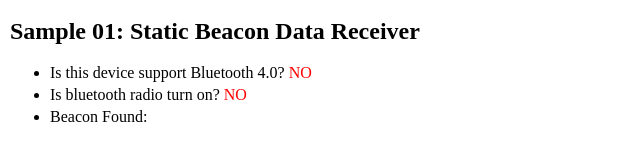
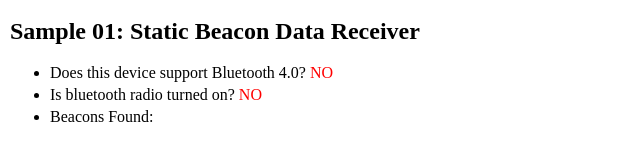
Before and after one commit to kklabs/spot-jsbelib, a plain HTML site: page sample/sample01.html in a window 1280 px wide. Shown: the whole page, without its empty margins (0-640 px from the left). Drawn offline with Linux system fonts and the light colour scheme.

Commit message:
wording fix

```diff
--- a/sample/sample01.html
+++ b/sample/sample01.html
@@ -56,9 +56,9 @@
 	<body>
   <h2>Sample 01: Static Beacon Data Receiver</h2>
   <ul>
-    <li>Is this device support Bluetooth 4.0? <span id="bleSupport"></span>
-    <li>Is bluetooth radio turn on? <span id="bleOn"></span>
-    <li>Beacon Found: <ul id="beaconList"></ul>
+    <li>Does this device support Bluetooth 4.0? <span id="bleSupport"></span>
+    <li>Is bluetooth radio turned on? <span id="bleOn"></span>
+    <li>Beacons Found: <ul id="beaconList"></ul>
   </ul>
 	</body>
 </html>
```
Also changed, not shown: sample/sample02.html (+3 -3 lines), sample/sample03.html (+1 -1 lines), 1 other file.
